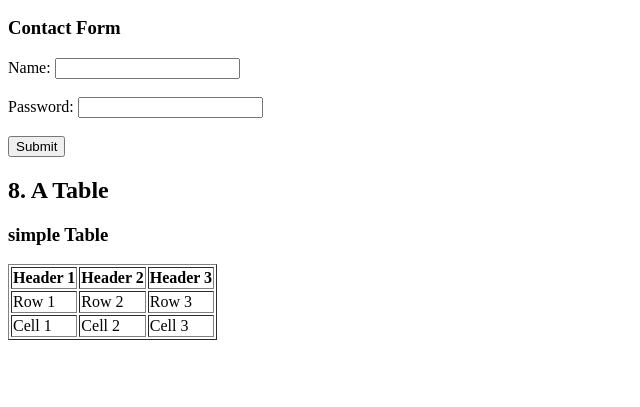
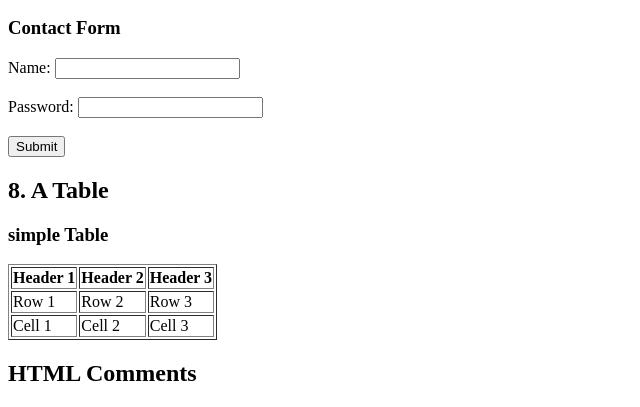
Before and after one commit to AgnesNazie/git-html-css, a plain HTML site: page index.html in a window 1280 px wide. Shown: the part 1420-1827 px from the top of the page, without its empty margins (0-640 px from the left). Before the commit the page ends 1768 px from the top, so only its background shows below. Drawn offline with Linux system fonts and the light colour scheme.

Commit message:
added comments in HTML

```diff
--- a/index.html
+++ b/index.html
@@ -76,5 +76,8 @@
      <td>Cell 3</td>
     </tr>
    </table>
+
+   <h2>HTML Comments</h2>
+   <!-- This is a comment. It wont be visible on the webpage-->
 </body>
 </html
```
